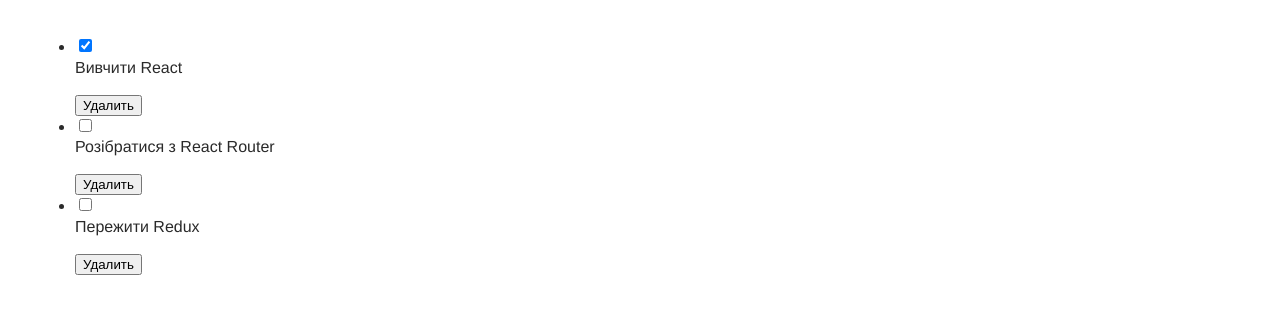
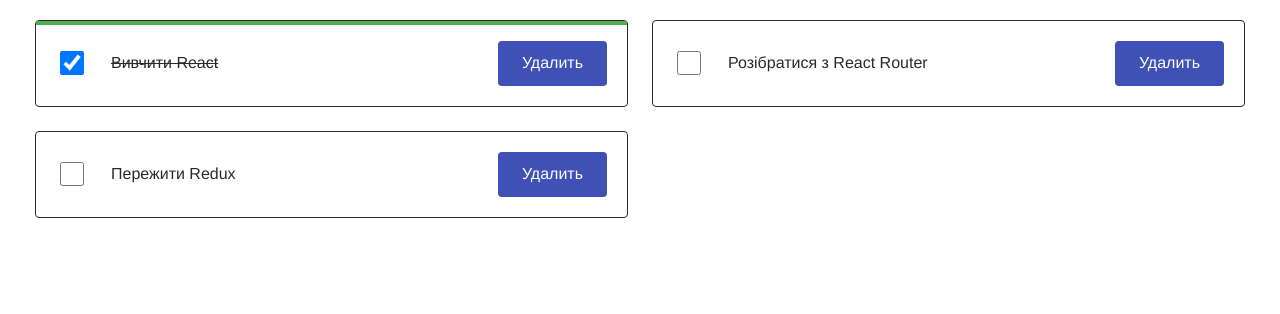
Before and after one commit to Nihaiev/react_mod2, a React (Create React App) app: page / in a window 1280 px wide. Shown: the top 314 px of the page. Built offline with nearby package versions, Linux system fonts and the light colour scheme.

Commit message:
Update TodoList.scss

```diff
--- a/src/conponents/TodoList/TodoList.scss
+++ b/src/conponents/TodoList/TodoList.scss
@@ -1,35 +1,61 @@
 @import 'styles/shared.scss';
 
-.TodoEditor {
-    width: 600px;
+.TodoList {
+  @extend %list;
+
+  display: grid;
+  justify-content: center;
+  grid-template-columns: repeat(auto-fill, minmax(400px, 1fr));
+  grid-gap: 24px;
+}
+
+.TodoList__item {
+  position: relative;
   display: flex;
-    flex-direction: column;
-    padding: 16px;
+  align-items: center;
+  padding: 20px;
   border: 1px solid $black;
   border-radius: 4px;
-    margin-bottom: 20px;
+
+  &::before {
+    content: '';
+    position: absolute;
+    top: 0;
+    left: 0;
+    width: 100%;
+    height: 4px;
+
+    background-color: $green;
+
+    transform: scaleX(0);
+    transition: transform 250ms $timing-function;
   }
 
-.TodoEditor__textarea {
-    $line-height: 16px;
-
-    height: $line-height * 3 + 24px;
-    padding: 12px 16px;
-    border: 1px solid rgba(33, 33, 33, 0.2);
-    border-radius: 4px;
-
-    font: inherit;
-    line-height: $line-height;
-    letter-spacing: 0.01em;
-
-    resize: none;
-    margin-bottom: 12px;
+  &--completed::before {
+    transform: scaleX(1);
+  }
 }
 
-.TodoEditor__button {
+.TodoList__text {
+  margin-top: 0;
+  margin-bottom: 0;
+  margin-right: 24px;
+  margin-left: 24px;
+
+  .TodoList__item--completed & {
+    text-decoration: line-through;
+  }
+}
+
+.TodoList__checkbox {
+  cursor: pointer;
+  width: 24px;
+  height: 24px;
+}
+
+.TodoList__btn {
   @extend %button;
 
-    width: 100%;
   margin-left: auto;
   border-radius: 4px;
   padding: 12px 24px;
```
Lines whose indentation alone changed are shown as unchanged.
